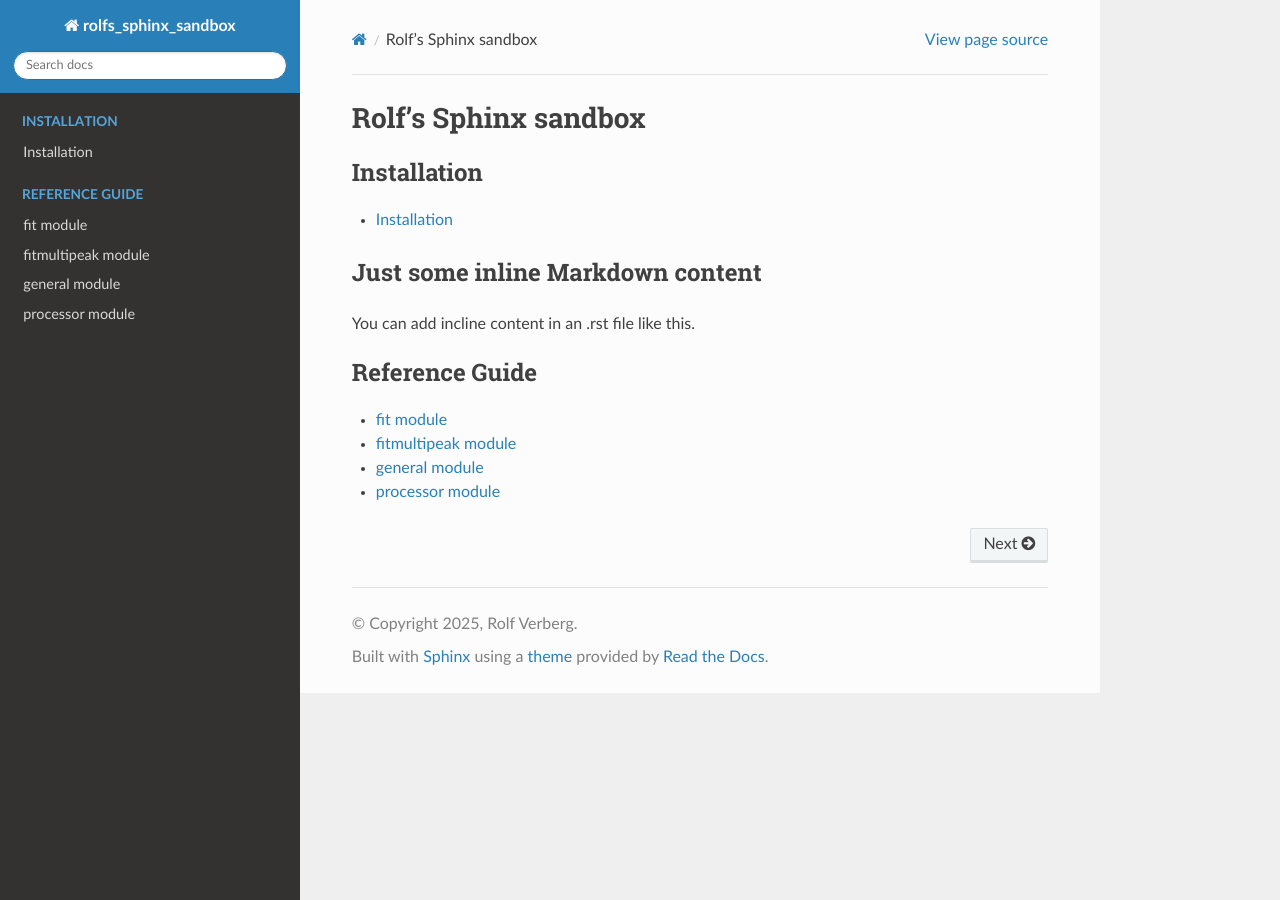
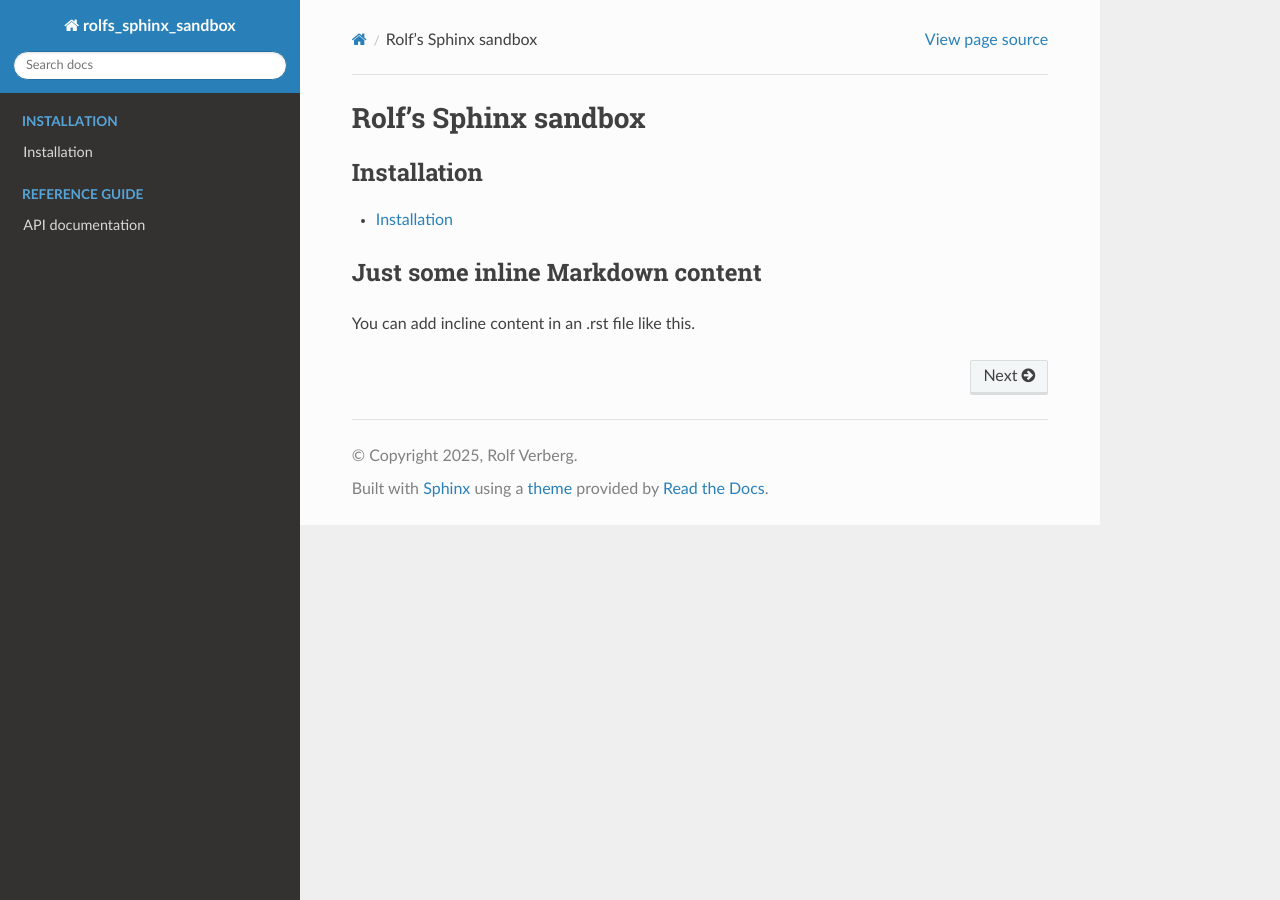
Before and after one commit to rolfverberg/rolfs_sphinx_sandbox, a Sphinx documentation site: the page built from docs/index.rst, in a window 1280 px wide. Built offline with Sphinx 7.4.7 and the Read the Docs theme 3.1.0, drawn with Linux system fonts in a browser that asks for light colours; pages that are not in the unit, such as notebooks, are missing from menus.

Commit message:
doc: playing with style

```diff
--- a/docs/dev_guide.rst
+++ b/docs/dev_guide.rst
@@ -1,6 +1,9 @@
+*****************
+API documentation
+*****************
+
 .. toctree::
-   :maxdepth: 4
-   :caption: Reference Guide:
+   :titlesonly:
 
    fit
    fitmultipeak
--- a/docs/index.rst
+++ b/docs/index.rst
@@ -20,7 +20,7 @@ Rolf's Sphinx sandbox
 
 
 .. toctree::
-   :maxdepth: 1
+   :hidden:
    :caption: Reference Guide
 
    dev_guide
```
